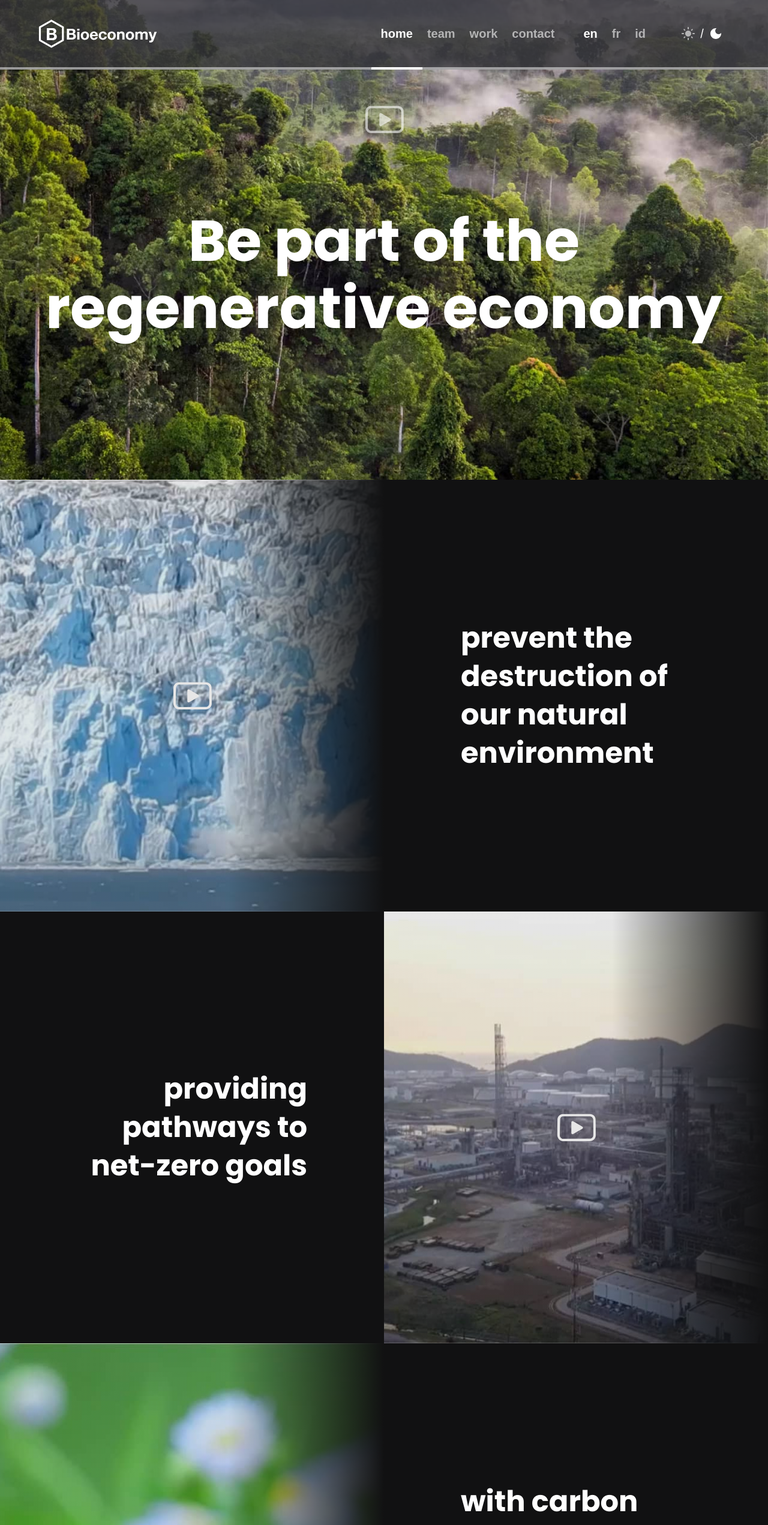
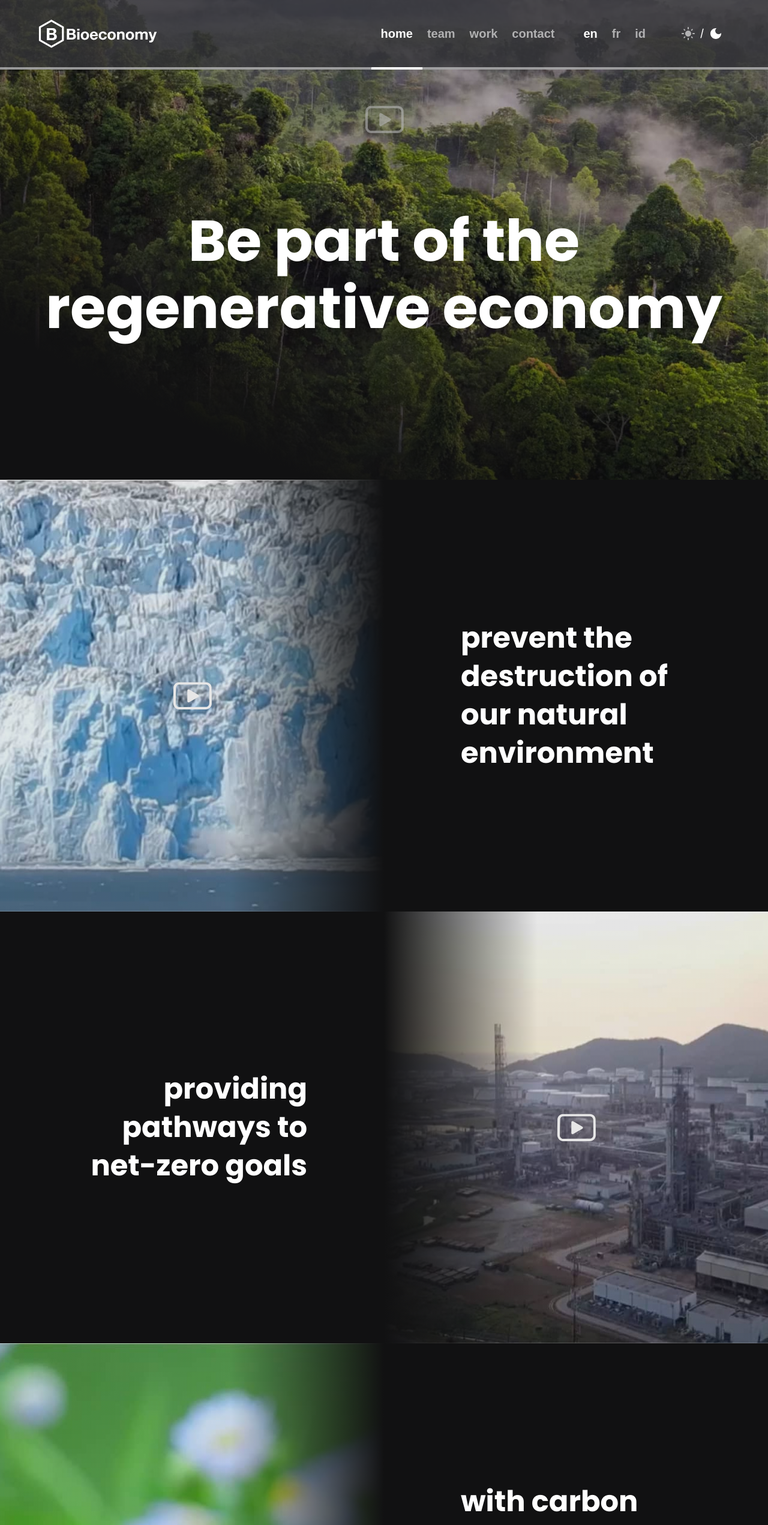
Before and after one commit to perlin-network/perl-bio-website, a React (Create React App) app: page / in a window 1280 px wide. Shown: the top 2543 px of the page at 60% size. Built offline with nearby package versions, Linux system fonts and the light colour scheme; a web font is replaced by a local one.

Commit message:
updated gradients

```diff
--- a/src/components/VideoTile.js
+++ b/src/components/VideoTile.js
@@ -9,7 +9,7 @@ import { ReactComponent as PlayIcon } from '../assets/icons/play.svg';
 export default function VideoTile({ url, preview, inverted, children }) {
   return (
     <Root>
-      <VideoColumn order={{ xs: 1, md: inverted ? 2 : 1 }}>
+      <VideoColumn order={{ xs: 1, md: inverted ? 2 : 1 }} inverted={inverted}>
         <ReactPlayer
           url={url}
           light={preview}
@@ -36,24 +36,26 @@ const Root = styled((props) => <Grid container {...props} />)(({ theme }) => ({
   height: 720,
 }));
 
-const VideoColumn = styled((props) => <Grid item xs={12} md={6} {...props} />)(
-  ({ theme }) => ({
+const VideoColumn = styled((props) => <Grid item xs={12} md={6} {...props} />, {
+  shouldForwardProp: (prop) => prop !== 'inverted',
+})(({ theme, inverted }) => ({
   position: 'relative',
   '&::after': {
     content: '""',
     position: 'absolute',
     inset: 0,
-      background: `linear-gradient(90deg, rgba(17, 17, 18, 0.1) 59.4%, ${theme.palette.background.default} 100%)`,
+    background: inverted
+      ? `linear-gradient(270deg, rgba(17, 17, 18, 0.1) 60%, ${theme.palette.background.default} 100%)`
+      : `linear-gradient(90deg, rgba(17, 17, 18, 0.1) 60%, ${theme.palette.background.default} 100%)`,
     pointerEvents: 'none',
     [theme.breakpoints.down('md')]: {
-        background: `linear-gradient(180deg, rgba(17, 17, 18, 0.1) 59.4%, ${theme.palette.background.default} 100%)`,
+      background: `linear-gradient(180deg, rgba(17, 17, 18, 0.1) 60%, ${theme.palette.background.default} 100%)`,
     },
   },
   '& video': {
     objectFit: 'cover',
   },
-  })
-);
+}));
 
 const DetailsColumn = styled((props) => (
   <Grid item xs={12} md={6} {...props} />
--- a/src/pages/Home/HeroVideo.js
+++ b/src/pages/Home/HeroVideo.js
@@ -43,6 +43,14 @@ const Root = styled(Box)(({ theme }) => ({
   [theme.breakpoints.down('md')]: {
     paddingTop: navbarHeightSmall,
   },
+  '&::after': {
+    content: '""',
+    position: 'absolute',
+    inset: 0,
+    background: `linear-gradient(205.29deg, rgba(17, 17, 18, 0.3) 45.93%, ${theme.palette.background.default} 82.56%)`,
+    pointerEvents: 'none',
+    zIndex: 1,
+  },
   '& .react-player__preview': {
     alignItems: 'flex-start !important',
     padding: navbarHeight,
@@ -77,6 +85,7 @@ const Content = styled(Container)(({ theme }) => ({
   padding: contentPadding,
   pointerEvents: 'none',
   animation: `${fadeIn} 0.65s ease-out`,
+  zIndex: 2,
 }));
 
 const Headline = styled(Typography)(({ theme }) => ({
```
Lines whose indentation alone changed are shown as unchanged.
